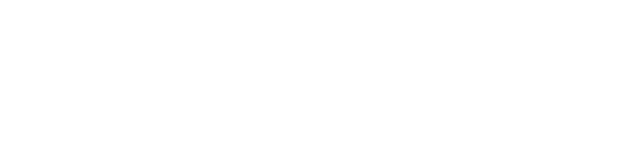
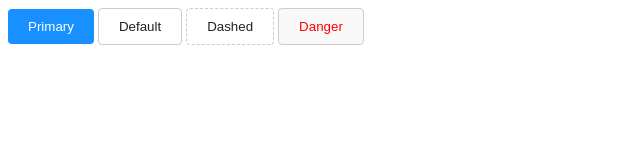
Before and after one commit to ninbaiashvili/html-css-practices, a plain HTML site: page 7-Inheritance/index.html in a window 1280 px wide. Shown: the whole page, without its empty margins (0-640 px from the left). Drawn offline with Linux system fonts and the light colour scheme.

Commit message:
feat(7-Inheritance): Finish practice-1

```diff
--- a/7-Inheritance/index.html
+++ b/7-Inheritance/index.html
@@ -4,9 +4,13 @@
     <meta charset="UTF-8">
     <meta name="viewport" content="width=device-width, initial-scale=1.0">
     <meta http-equiv="X-UA-Compatible" content="ie=edge">
+    <link rel="stylesheet" href="styles.css">
     <title>7.Inheritance</title>
 </head>
 <body>
-
+    <input type="button" value="Primary" class="primary">
+    <input type="button" value="Default" class="default">
+    <input type="button" value="Dashed" class="dashed">
+    <input type="button" value="Danger" class="danger">
 </body>
 </html>
--- /dev/null
+++ b/7-Inheritance/styles.css
@@ -0,0 +1,32 @@
+.primary {
+    background-color: #1890ff;
+    padding: 10px 20px;
+    border: none;
+    border-radius: 4px;
+    color: #fff;
+    cursor: pointer;
+}
+.default {
+    background-color: transparent;
+    padding: 10px 20px;
+    border: 1px solid #ccc;
+    border-radius: 4px;
+    color: #222;
+    cursor: pointer;
+}
+.dashed {
+    background-color: transparent;
+    padding: 10px 20px;
+    border: 1px dashed #ccc;
+    border-radius: 4px;
+    color: #222;
+    cursor: pointer;
+}
+.danger {
+    background-color: #f9f9f9;
+    padding: 10px 20px;
+    border: 1px solid #ccc;
+    border-radius: 4px;
+    color: red;
+    cursor: pointer;
+}
```
